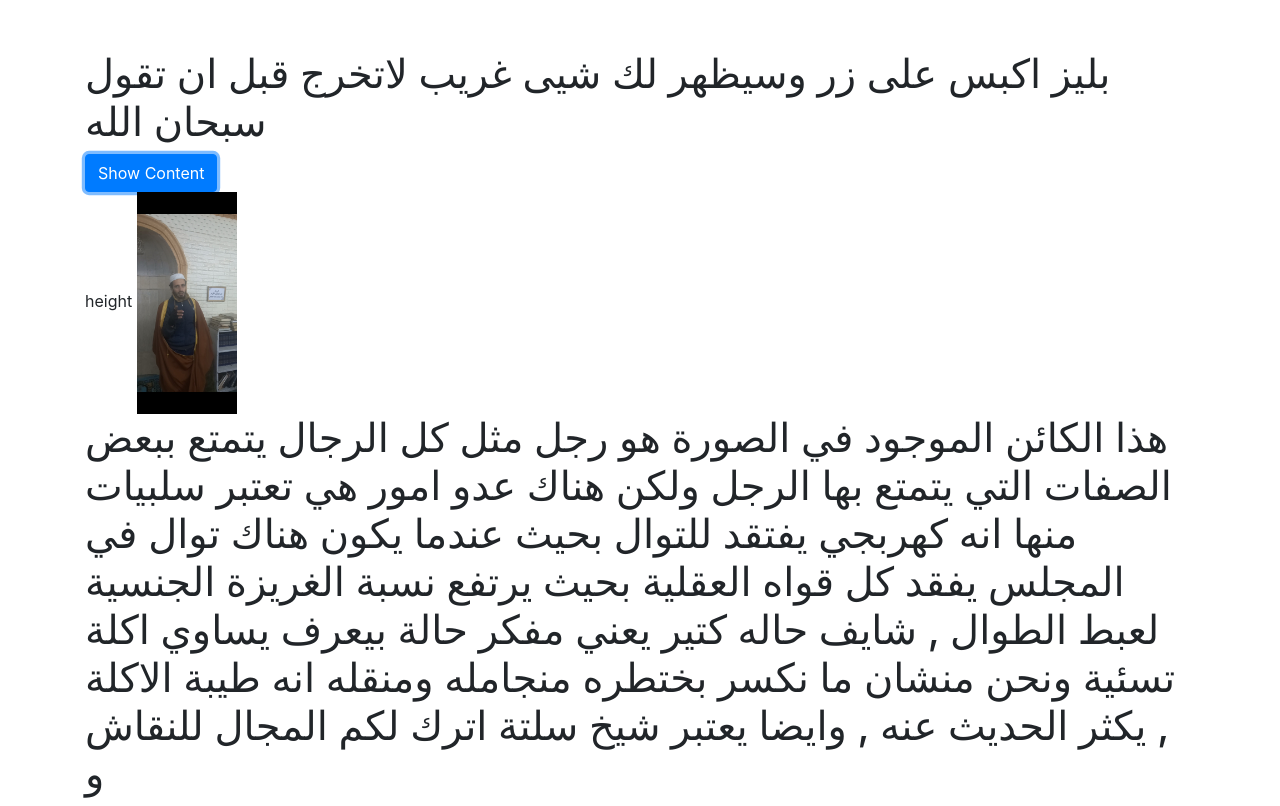
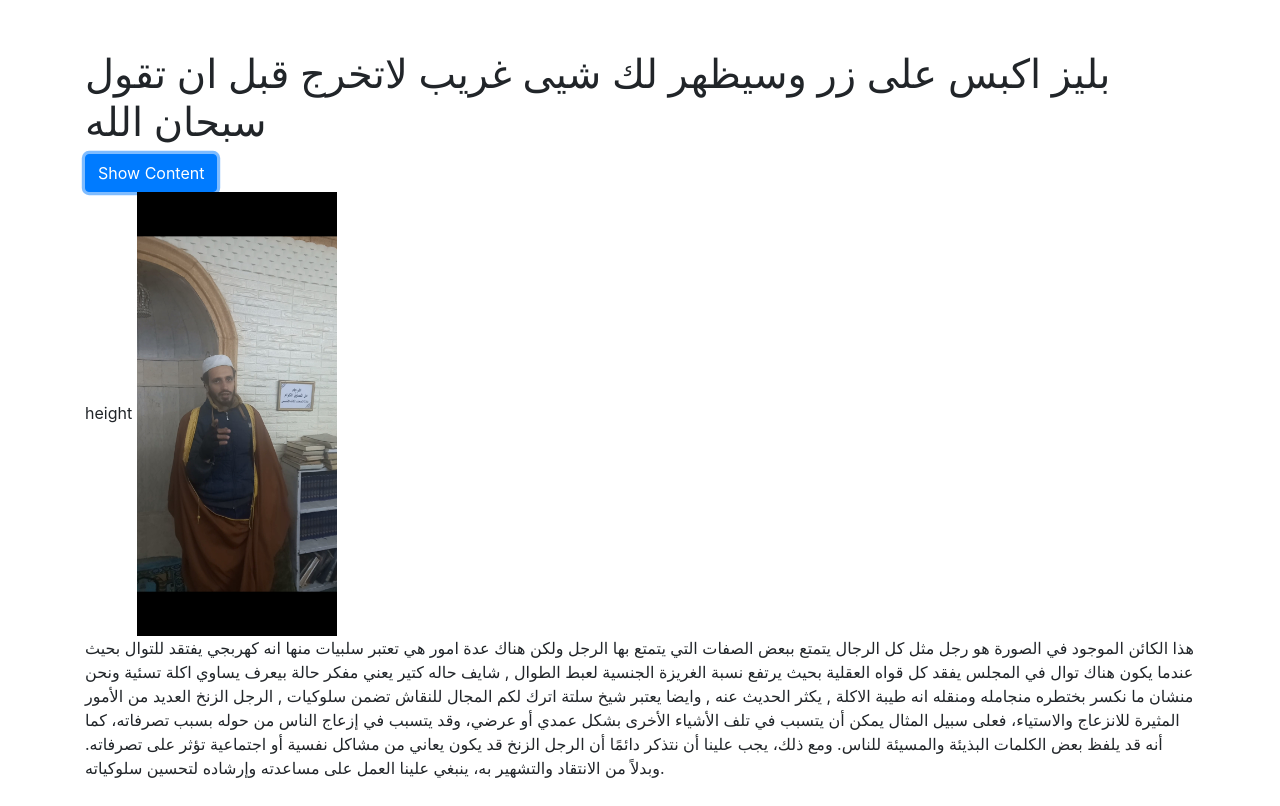
Before and after one commit to Rateb1998/bra, a plain HTML site: page index.html in a window 1280 px wide. Both pictures are taken after a click on the button "Show Content". Drawn offline with nearby package versions, Linux system fonts and the light colour scheme.

Commit message:
Update index.html

```diff
--- a/index.html
+++ b/index.html
@@ -24,8 +24,10 @@
 		<h1>  بليز اكبس على  زر  وسيظهر لك شيى غريب لاتخرج قبل ان تقول سبحان الله </h1>
 		<button id="show-content" class="btn btn-primary">Show Content</button>
 		<div id="content" class="hidden">height
-			<img src="BR.jpg" alt="Example Image" style="width: 100px;" style="height: 30%;">
-			<h1>هذا الكائن الموجود في الصورة هو رجل مثل كل الرجال يتمتع ببعض الصفات التي يتمتع بها الرجل ولكن هناك عدو امور هي تعتبر سلبيات منها انه كهربجي يفتقد للتوال بحيث عندما يكون هناك توال في المجلس يفقد كل قواه العقلية بحيث يرتفع نسبة الغريزة الجنسية لعبط الطوال , شايف حاله كتير يعني مفكر حالة بيعرف يساوي اكلة تسئية ونحن منشان ما نكسر بختطره منجامله ومنقله انه طيبة الاكلة , يكثر الحديث عنه , وايضا يعتبر شيخ سلتة  اترك لكم المجال للنقاش  و </h1>
+			<img src="BR.jpg" alt="Example Image" style="width: 200px;" style="height: 200px;">
+			<p>هذا الكائن الموجود في الصورة هو رجل مثل كل الرجال يتمتع ببعض الصفات التي يتمتع بها الرجل ولكن هناك عدة امور هي تعتبر سلبيات منها انه كهربجي يفتقد للتوال بحيث عندما يكون هناك توال في المجلس يفقد كل قواه العقلية بحيث يرتفع نسبة الغريزة الجنسية لعبط الطوال , شايف حاله كتير يعني مفكر حالة بيعرف يساوي اكلة تسئية ونحن منشان ما نكسر بختطره منجامله ومنقله انه طيبة الاكلة , يكثر الحديث عنه , وايضا يعتبر شيخ سلتة  اترك لكم المجال للنقاش تضمن سلوكيات , الرجل الزنخ العديد من الأمور المثيرة للانزعاج والاستياء، فعلى سبيل المثال يمكن أن يتسبب في تلف الأشياء الأخرى بشكل عمدي أو عرضي، وقد يتسبب في إزعاج الناس من حوله بسبب تصرفاته، كما أنه قد يلفظ بعض الكلمات البذيئة والمسيئة للناس.
+
+ومع ذلك، يجب علينا أن نتذكر دائمًا أن الرجل الزنخ قد يكون يعاني من مشاكل نفسية أو اجتماعية تؤثر على تصرفاته. وبدلاً من الانتقاد والتشهير به، ينبغي علينا العمل على مساعدته وإرشاده لتحسين سلوكياته.  </p>
 		</div>
 	</div>
 	<!-- Include jQuery -->
```
